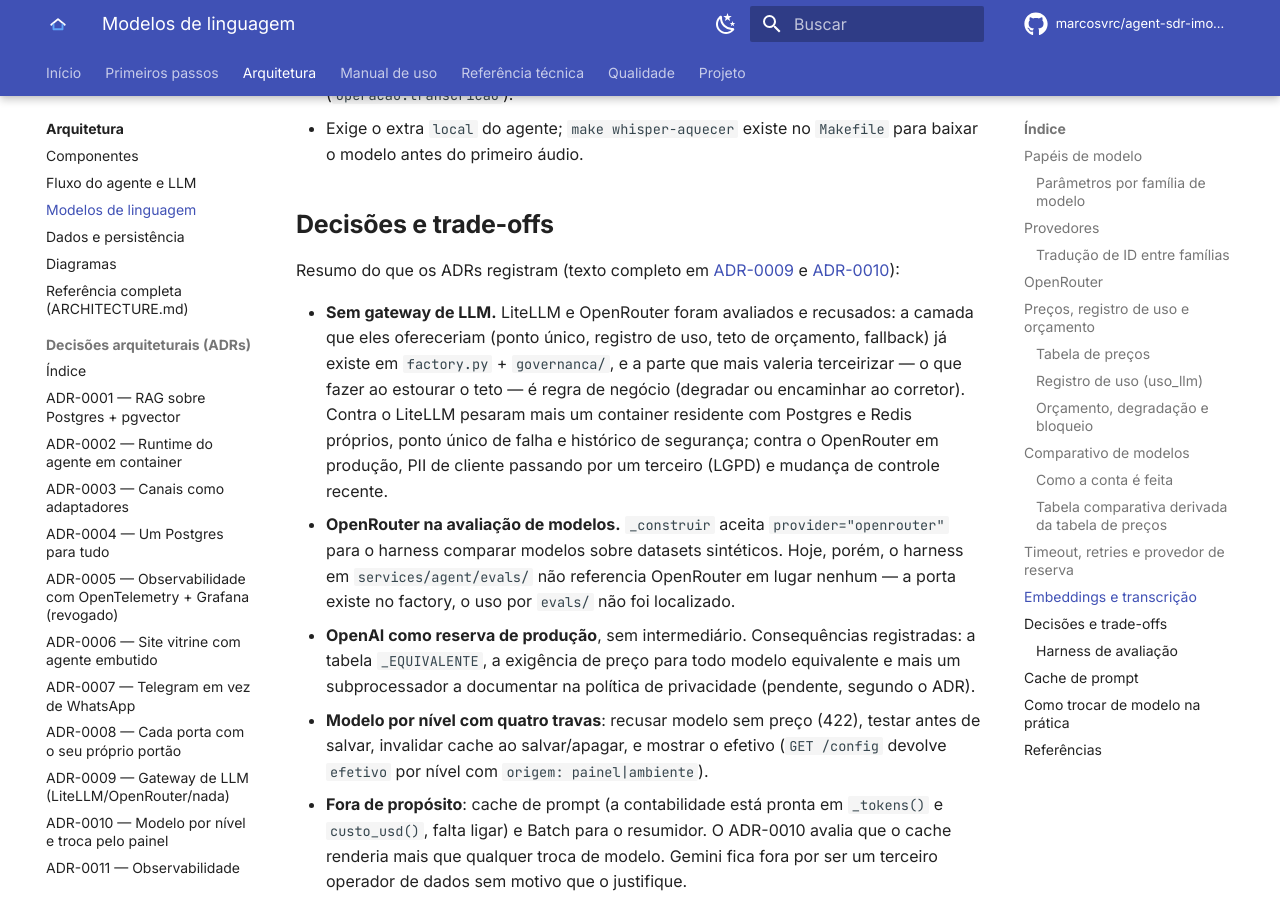
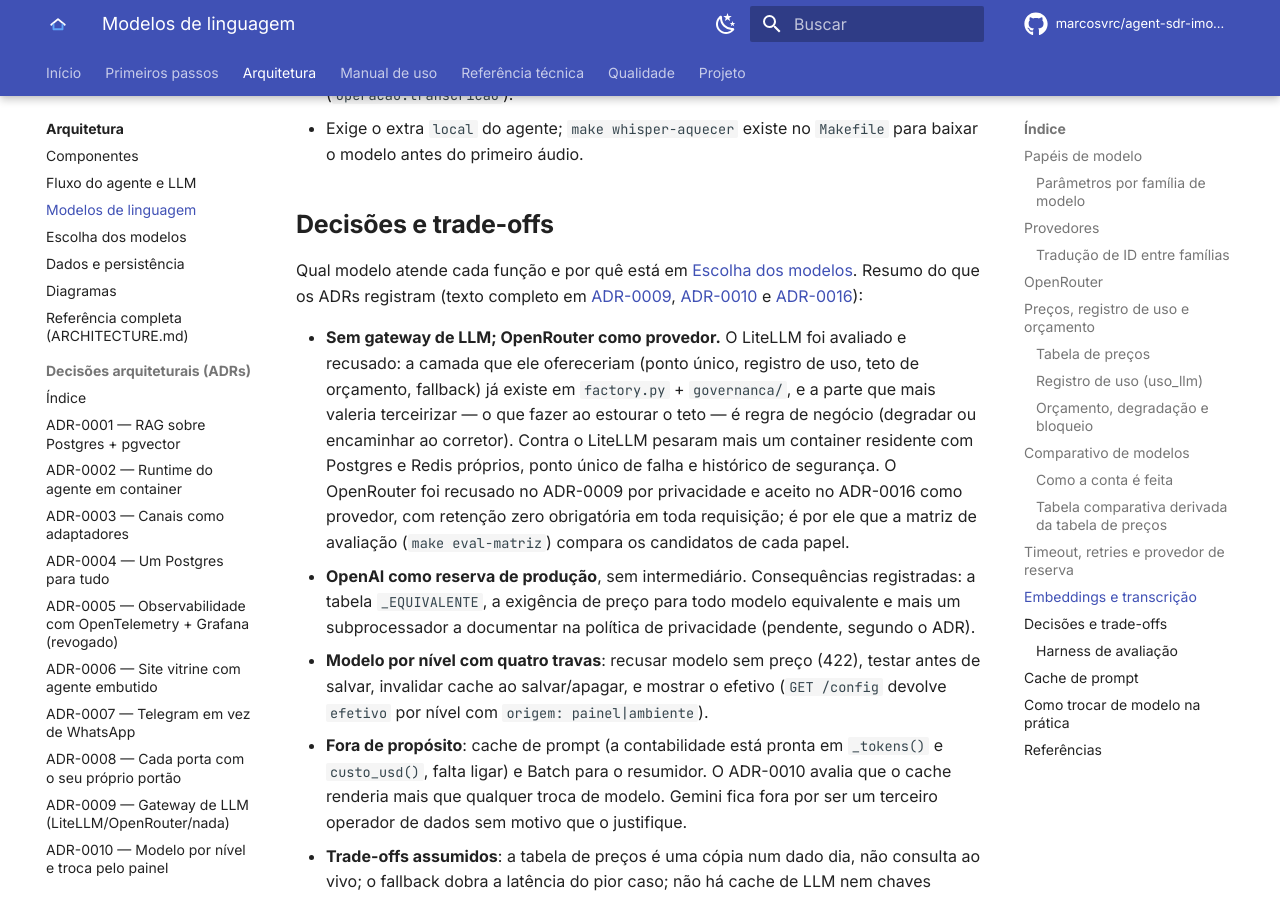
Before and after one commit to marcosvrc/agent-sdr-imoveis-mora, an MkDocs documentation site: the page built from docs/architecture/modelos.md, in a window 1280 px wide and 900 px high, scrolled down 16210 px. Built offline with MkDocs 1.6.1 and Material for MkDocs 9.7.7, drawn with Linux system fonts in a browser that asks for light colours; comment, search, counter and statistics services are not loaded; some of the changed text lies outside the part shown.

Commit message:
Documentação: escolha dos modelos por função, com a avaliação que a embasou, e as páginas alinhadas à configuração em uso

```diff
--- a/docs/architecture/modelos.md
+++ b/docs/architecture/modelos.md
@@ -392,21 +392,20 @@ in-process, sem serviço externo e sem custo por minuto. Verificado no código:
 
 ## Decisões e trade-offs
 
+Qual modelo atende cada função e por quê está em [Escolha dos modelos](escolha-de-modelos.md).
 Resumo do que os ADRs registram (texto completo em
-[ADR-0009](../adr/0009-gateway-de-llm-litellm-openrouter-ou-nada.md) e
-[ADR-0010](../adr/0010-modelo-por-nivel-e-troca-pelo-painel.md)):
+[ADR-0009](../adr/0009-gateway-de-llm-litellm-openrouter-ou-nada.md),
+[ADR-0010](../adr/0010-modelo-por-nivel-e-troca-pelo-painel.md) e
+[ADR-0016](../adr/0016-openrouter-e-modelo-por-funcao.md)):
 
-- **Sem gateway de LLM.** LiteLLM e OpenRouter foram avaliados e recusados: a camada que eles
+- **Sem gateway de LLM; OpenRouter como provedor.** O LiteLLM foi avaliado e recusado: a camada que ele
   ofereceriam (ponto único, registro de uso, teto de orçamento, fallback) já existe em
   `factory.py` + `governanca/`, e a parte que mais valeria terceirizar — o que fazer ao estourar o
   teto — é regra de negócio (degradar ou encaminhar ao corretor). Contra o LiteLLM pesaram mais um
-  container residente com Postgres e Redis próprios, ponto único de falha e histórico de segurança;
-  contra o OpenRouter em produção, PII de cliente passando por um terceiro (LGPD) e mudança de
-  controle recente.
-- **OpenRouter na avaliação de modelos.** `_construir` aceita `provider="openrouter"` para o harness comparar
-  modelos sobre datasets sintéticos. Hoje, porém, o harness em `services/agent/evals/` não
-  referencia OpenRouter em lugar nenhum — a porta existe no factory, o uso por `evals/` não foi
-  localizado.
+  container residente com Postgres e Redis próprios, ponto único de falha e histórico de segurança.
+  O OpenRouter foi recusado no ADR-0009 por privacidade e aceito no ADR-0016 como provedor, com
+  retenção zero obrigatória em toda requisição; é por ele que a matriz de avaliação
+  (`make eval-matriz`) compara os candidatos de cada papel.
 - **OpenAI como reserva de produção**, sem intermediário. Consequências registradas: a tabela
   `_EQUIVALENTE`, a exigência de preço para todo modelo equivalente e mais um subprocessador a
   documentar na política de privacidade (pendente, segundo o ADR).
--- a/mkdocs.yml
+++ b/mkdocs.yml
@@ -17,6 +17,7 @@ site_dir: site
 # por link direto), sem virar página de navegação.
 not_in_nav: |
   /arquitetura.html
+  /architecture/avaliacao-modelos-2026-09-29.md
 
 repo_name: marcosvrc/agent-sdr-imoveis-mora
 repo_url: https://github.com/marcosvrc/agent-sdr-imoveis-mora
@@ -138,6 +139,7 @@ nav:
       - Componentes: architecture/componentes.md
       - Fluxo do agente e LLM: architecture/fluxo-agente.md
       - Modelos de linguagem: architecture/modelos.md
+      - Escolha dos modelos: architecture/escolha-de-modelos.md
       - Dados e persistência: architecture/dados.md
       - Diagramas: architecture/diagramas.md
       - Referência completa (ARCHITECTURE.md): ARCHITECTURE.md
```
Also changed, not shown: docs/ARCHITECTURE.md (+2 -2 lines), docs/architecture/avaliacao-modelos-2026-09-29.md (added, +66 -0 lines), docs/architecture/escolha-de-modelos.md (added, +90 -0 lines), docs/getting-started/openrouter.md (+4 -3 lines), docs/quality/performance.md (+2 -1 lines), docs/technical-reference/tecnologias.md (+3 -2 lines).
